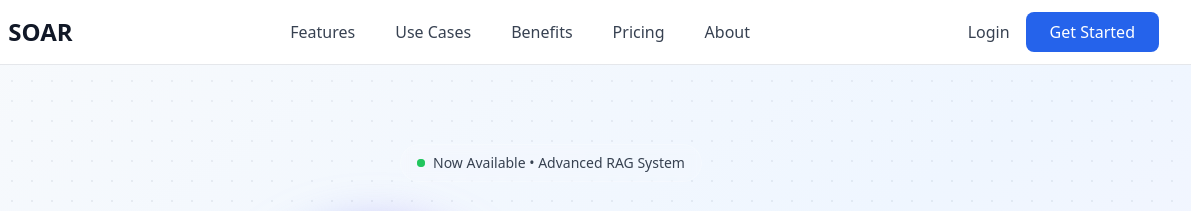
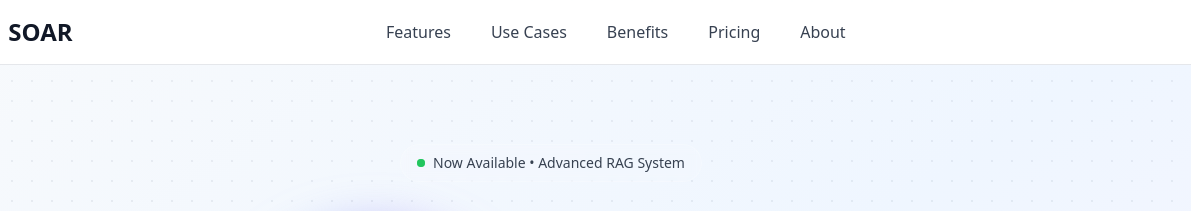
Before and after one commit to Fantastic-Computing-Machine/SOAR-LANDER, a plain HTML site: page index.html in a window 1280 px wide. Shown: the top 211 px of the page, 89-1280 px from the left. Drawn offline with nearby package versions, Linux system fonts and the light colour scheme.

Commit message:
remove login and get started
remove login and get started

```diff
--- a/index.html
+++ b/index.html
@@ -621,15 +621,6 @@ document.addEventListener('DOMContentLoaded', function() {
                     </div>
                 </div>
 
-                <!-- Dark mode toggle and auth buttons -->
-                <div class="hidden md:flex items-center space-x-4">
-                    <a href="#"
-                        class="text-gray-700 dark:text-gray-300 hover:text-blue-600 dark:hover:text-blue-400 font-medium">Login</a>
-                    <a href="#"
-                        class="px-6 py-2 bg-blue-600 hover:bg-blue-700 text-white font-medium rounded-lg transition-colors duration-200">Get
-                        Started</a>
-                </div>
-
                 <!-- Mobile Menu Button -->
                 <div class="flex items-center md:hidden space-x-2">
                     <button id="mobile-menu-button"
@@ -652,10 +643,7 @@ document.addEventListener('DOMContentLoaded', function() {
                 <a href="#docs" class="mobile-nav-link">Docs</a>
                 <a href="#about" class="mobile-nav-link">About</a>
                 <div class="border-t border-gray-200 dark:border-gray-700 my-2"></div>
-                <a href="#" class="mobile-nav-link">Login</a>
-                <a href="#"
-                    class="block px-4 py-2 rounded-md text-base font-medium bg-blue-600 hover:bg-blue-700 text-white mt-2">Get
-                    Started</a>
+
             </div>
         </div>
     </nav>
```
